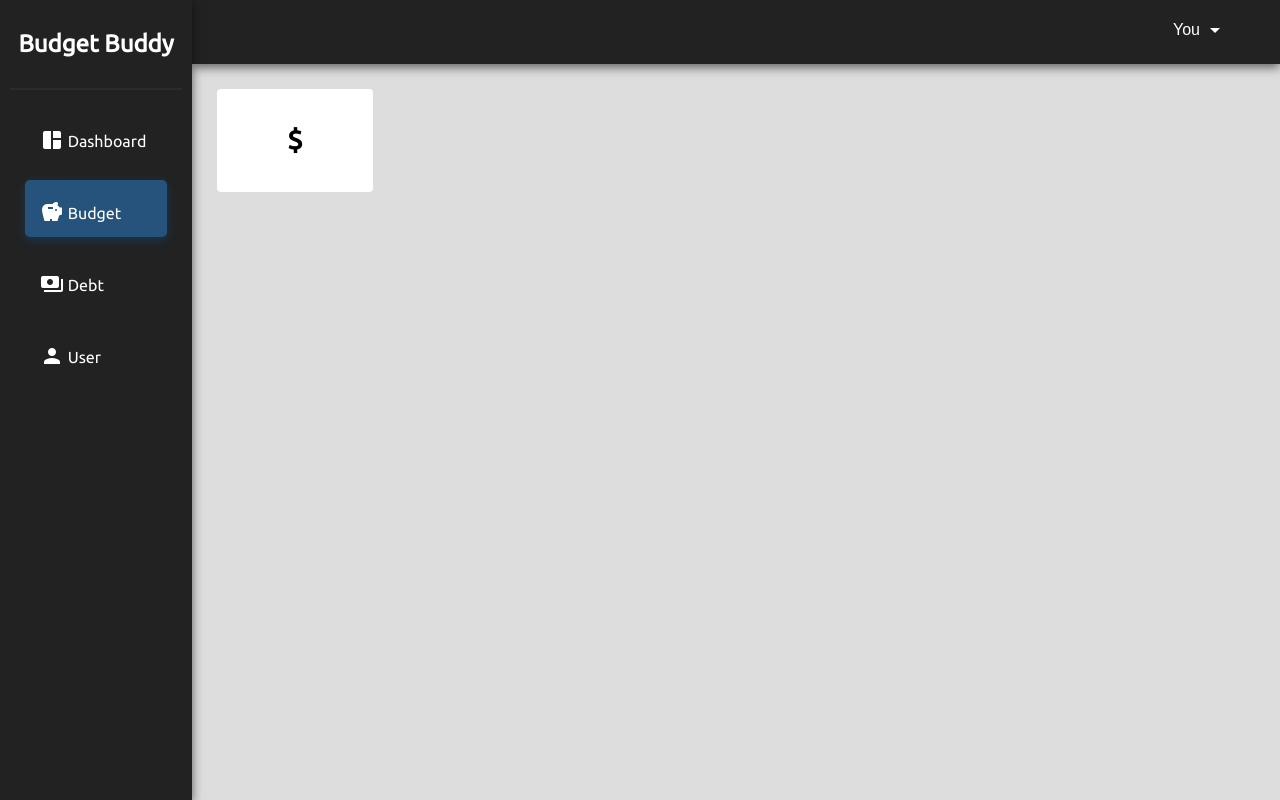
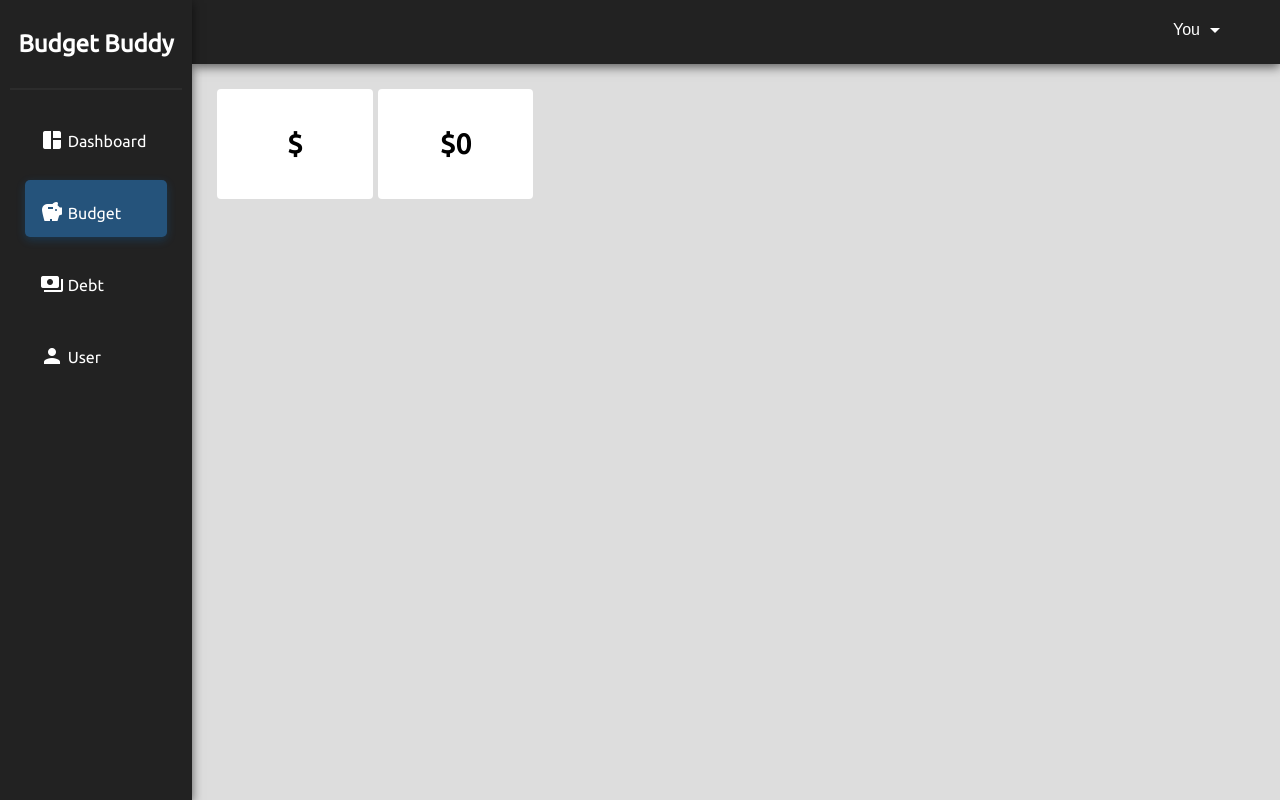
Before and after one commit to Group-Saber/saber-budget-buddy, a React (Create React App) app in the folder budget_buddy_frontend/: page /main/budget in a window 1280 px wide. Built offline with nearby package versions, Linux system fonts and the light colour scheme; the HTML template or start-up script is replaced by a standard one.

Commit message:
BudgetPage update

```diff
--- a/budget_buddy_frontend/src/App.css
+++ b/budget_buddy_frontend/src/App.css
@@ -273,6 +273,7 @@ body {
   justify-content: center;
   margin-bottom: 5px;
   font-size: 28px;
+  font-weight: bold;
 }
 
 .dash-budget:last-of-type {
@@ -302,10 +303,11 @@ body {
 /** BudgetPage */
 .budget-top {
   height: 50%;
+  display: flex;
 }
 
 .salary {
-  height: 30%;
+  height: 32%;
   width: 15%;
   border-radius: 4px;
   background-color: var(--fg-color);
@@ -314,6 +316,7 @@ body {
   justify-content: center;
   font-size: 28px;
   font-weight: bold;
+  margin-right: 5px;
 }
 
 .salary:hover {
@@ -377,7 +380,7 @@ body {
   border-radius: 4px;
   background-color: var(--fg-color);
   width: 100%;
-  height: 49.3%;
+  height: 49%;
   display: flex;
   align-items: center;
   justify-content: center;
@@ -391,11 +394,13 @@ body {
 
 .top i {
   font-size: 64px;
+  font-weight: bold;
   color: var(--debt-green)
 }
 
 .bottom i {
   font-size: 64px;
+  font-weight: bold;
   color: var(--debt-red);
 }
 
@@ -651,7 +656,7 @@ body {
 
   .dash-column {width: 15%;}
 
-  .dash-chart {width: 45%;}
+  .dash-chart {width: 42%;}
 
   .debt-top {height: 50%;}
 
@@ -667,16 +672,16 @@ body {
     margin-bottom: 5px;
   }
 
-  .debt-chart {width: 40%;}
+  .debt-chart {width: 42%;}
 
   .totals {
-    width: 20%;
+    width: 15%;
     flex-direction: column;
     margin-right: 5px;
   }
 
   .total {
-    height: 33%;
+    height: 32.5%;
     width: 100%;
     margin: 0;
     margin-top: 5px;
--- a/budget_buddy_frontend/src/pages/BudgetPage.js
+++ b/budget_buddy_frontend/src/pages/BudgetPage.js
@@ -1,18 +1,72 @@
-import React from 'react'
+import React, { useEffect, useState } from 'react'
 import { Route, Routes, useNavigate } from 'react-router-dom'
 import InputSalary from '../components/InputSalary'
 
 const BudgetPage = ({uid, user}) => {
+    let [bills, setBills] = useState([])
+    let [food, setFood] = useState([])
+    let [groceries, setGroceries] = useState([])
+    let [other, setOther] = useState([])
+    let [shopping, setShopping] = useState([])
+    let [subscriptions, setSubscriptions] = useState([])
+    let [total, setTotal] = useState(0)
     let navigate = useNavigate()
+
+    useEffect(() => {
+        let getSpendings = () => {
+            if(uid !== '' && Object.keys(user).length !== 0) {
+                let temp = 0
+                let data = Object.values(user.spent.bills)
+                setBills(data.reverse())
+                temp += getTotal(data)
+                data = Object.values(user.spent.food)
+                setFood(data.reverse())
+                temp += getTotal(data)
+                data = Object.values(user.spent.groceries)
+                setGroceries(data.reverse())
+                temp += getTotal(data)
+                data = Object.values(user.spent.other)
+                setOther(data.reverse())
+                temp += getTotal(data)
+                data = Object.values(user.spent.shopping)
+                setShopping(data.reverse())
+                temp += getTotal(data)
+                data = Object.values(user.spent.subscriptions)
+                setSubscriptions(data.reverse())
+                temp += getTotal(data)
+
+                setTotal(temp)
+            }
+        }
+
+        getSpendings()
+    }, [uid, user])
 
     let inputSalary = () => {
         navigate('/main/budget/salary')
+    }
+
+    let getTotal = (list) => {
+        let temp = 0
+
+        for(let i in list) {
+            temp += list[i].amount
+        }
+
+        return temp
     }
 
     return (
         <div className='tab-body'>
             <div className='budget-top'>
                 <div className='salary' onClick={inputSalary}>${user.salary}</div>
+                <div className='salary'>${total}</div>
+                {/* <div className='salary'>${bills}</div>
+                <div className='salary'>${food}</div>
+                <div className='salary'>${groceries}</div>
+                <div className='salary'>${other}</div>
+                <div className='salary'>${shopping}</div>
+                <div className='salary'>${subscriptions}</div>*/}
             </div>
             <Routes>
                 <Route path='salary' element={<InputSalary user={user} />}></Route>
```
Also changed, not shown: 1 other file (tests, documents, lock files or other folders).
